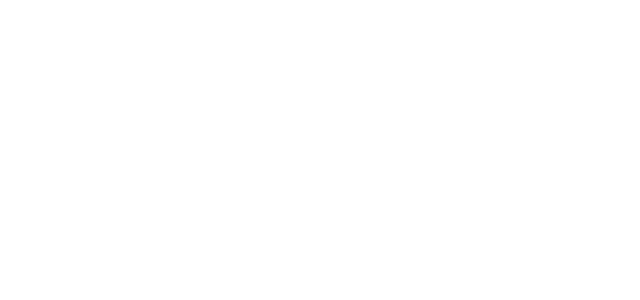
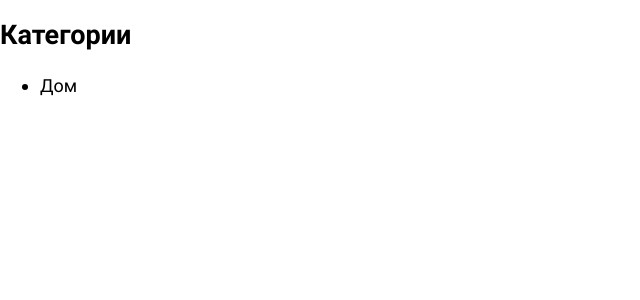
Before and after one commit to aobrazovskaya/expense-tracker, a React app in the folder front/: page / in a window 1280 px wide. Shown: the top 300 px of the page, without its empty margins (0-640 px from the left). Built offline with nearby package versions, Linux system fonts and the light colour scheme.

Commit message:
creating Categories block

```diff
--- a/front/src/App.js
+++ b/front/src/App.js
@@ -1,9 +1,12 @@
 import React from 'react';
 import './App.scss';
+import Categories from './components/Categories/Categories'
 
 function App() {
   return (
-    <div></div>
+    <div>
+      <Categories />
+    </div>
   );
 }
 
--- /dev/null
+++ b/front/src/components/Categories/Categories.js
@@ -0,0 +1,18 @@
+import React from 'react';
+import './Categories.scss';
+import Category from '../Category/Category'
+
+const categories = [];
+
+function Categories() {
+  return (
+    <div>
+      <h2>Категории</h2>
+      <ul>
+        <Category />
+      </ul>
+    </div>
+  );
+}
+
+export default Categories;
--- /dev/null
+++ b/front/src/components/Category/Category.js
@@ -0,0 +1,10 @@
+import React from 'react';
+import './Category.scss';
+
+function Category() {
+  return (
+    <li>Дом</li>
+  );
+}
+
+export default Category;
--- a/front/src/index.html
+++ b/front/src/index.html
@@ -4,7 +4,7 @@
     <meta charset="UTF-8">
     <meta name="viewport" content="width=device-width, initial-scale=1.0">
     <meta http-equiv="X-UA-Compatible" content="ie=edge">
-    <title>Expense Tracker</title>
+    <title>Менеджер расходов</title>
 </head>
 <body>
     <div id="root"></div>
```
Also changed, not shown: front/src/components/Categories/Categories.scss (added), front/src/components/Category/Category.scss (added).
